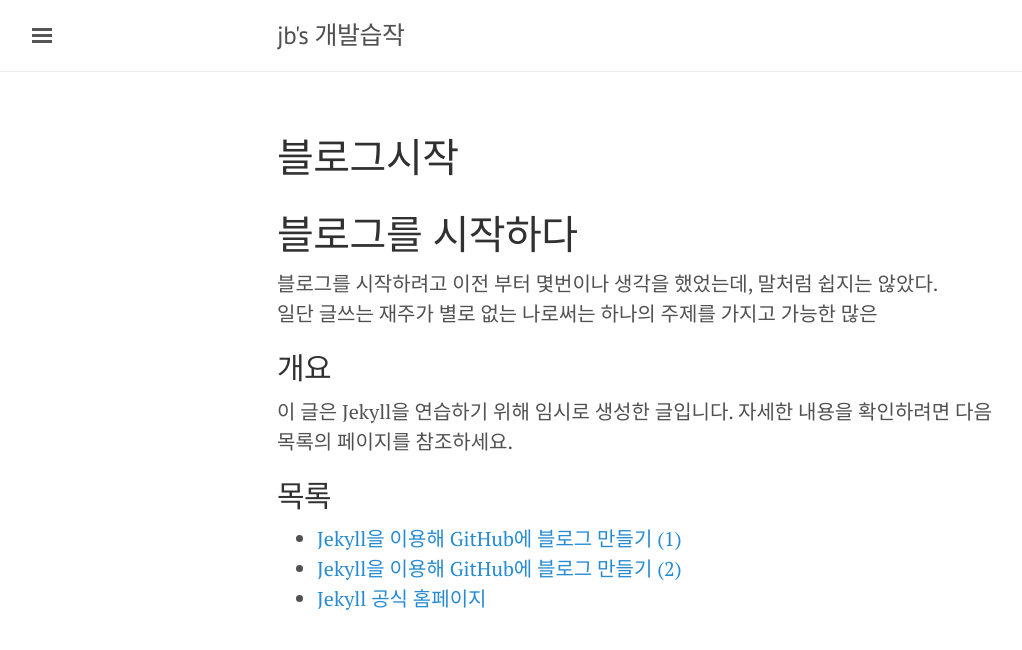
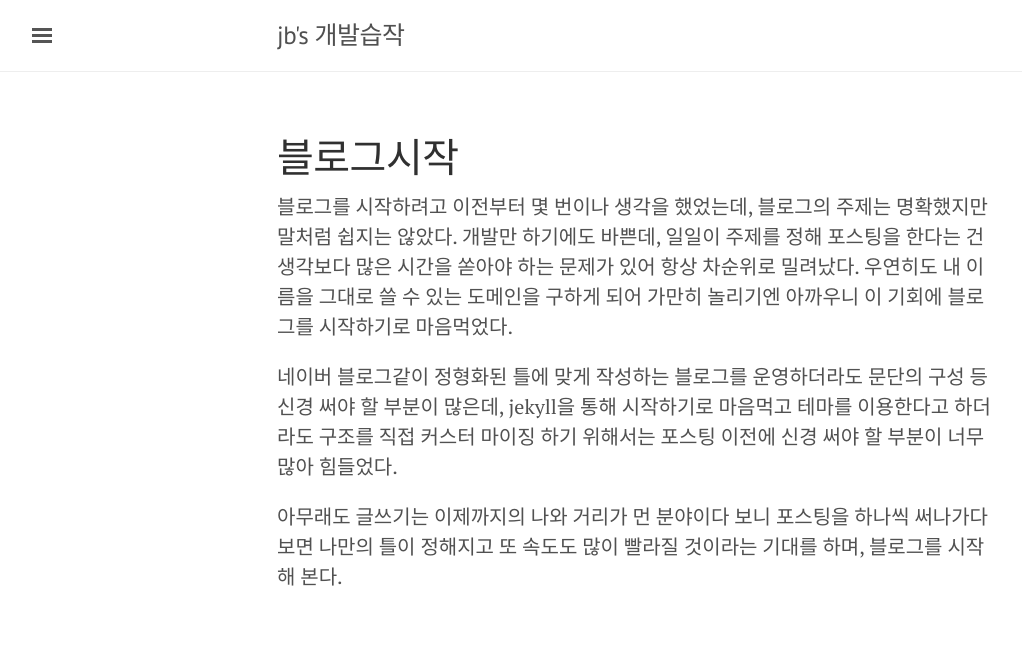
Before and after one commit to jungbaekim/jungbaekim.github.io, a Jekyll site: the page built from _posts/2020-02-14-begin-jekyll.md, in a window 1280 px wide. Shown: the top 650 px of the page, without its empty margins (3-1025 px from the left). Built offline with Jekyll 4.4.1, drawn with Linux system fonts in a browser that asks for light colours; nearby versions of some CDN libraries.

Commit message:
블로그 시작 글 수정

```diff
--- a/_posts/2020-02-14-begin-jekyll.md
+++ b/_posts/2020-02-14-begin-jekyll.md
@@ -5,17 +5,10 @@ date:   2020-02-14 13:59:26 +0900
 categories: jekyll
 ---
 
+블로그를 시작하려고 이전부터 몇 번이나 생각을 했었는데, 블로그의 주제는 명확했지만 말처럼 쉽지는 않았다.
+개발만 하기에도 바쁜데, 일일이 주제를 정해 포스팅을 한다는 건 생각보다 많은 시간을 쏟아야 하는 문제가 있어 항상 차순위로 밀려났다.
+우연히도 내 이름을 그대로 쓸 수 있는 도메인을 구하게 되어 가만히 놀리기엔 아까우니 이 기회에 블로그를 시작하기로 마음먹었다.
 
-# 블로그를 시작하다
+네이버 블로그같이 정형화된 틀에 맞게 작성하는 블로그를 운영하더라도 문단의 구성 등 신경 써야 할 부분이 많은데, jekyll을 통해 시작하기로 마음먹고 테마를 이용한다고 하더라도 구조를 직접 커스터 마이징 하기 위해서는 포스팅 이전에 신경 써야 할 부분이 너무 많아 힘들었다.
 
-블로그를 시작하려고 이전 부터 몇번이나 생각을 했었는데, 말처럼 쉽지는 않았다.
-일단 글쓰는 재주가 별로 없는 나로써는 하나의 주제를 가지고 가능한 많은
-
-## 개요
- 이 글은 Jekyll을 연습하기 위해 임시로 생성한 글입니다.
- 자세한 내용을 확인하려면 다음 목록의 페이지를 참조하세요.
-
-## 목록
-- [Jekyll을 이용해 GitHub에 블로그 만들기 (1)](https://jetalog.net/86)
-- [Jekyll을 이용해 GitHub에 블로그 만들기 (2)](https://jetalog.net/87)
-- [Jekyll 공식 홈페이지](https://jekyllrb-ko.github.io)
+아무래도 글쓰기는 이제까지의 나와 거리가 먼 분야이다 보니 포스팅을 하나씩 써나가다 보면 나만의 틀이 정해지고 또 속도도 많이 빨라질 것이라는 기대를 하며, 블로그를 시작해 본다.
```
